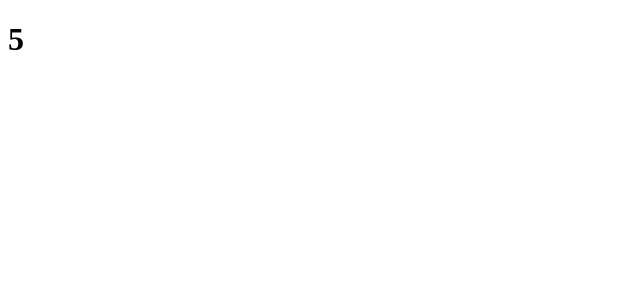
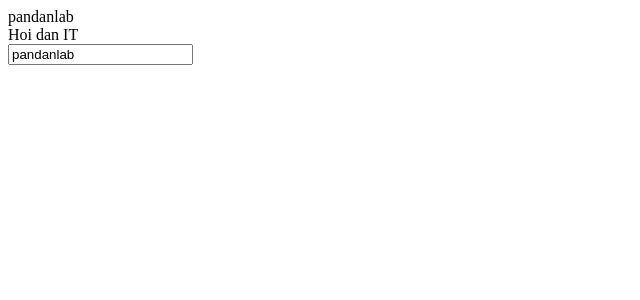
Before and after one commit to Kimsonfast-Dev/reactjs_basic, a React (Create React App) app: page / in a window 1280 px wide. Shown: the top 300 px of the page, without its empty margins (0-640 px from the left). Built offline with nearby package versions, Linux system fonts and the light colour scheme; the HTML template or start-up script is replaced by a standard one.

Commit message:
step4: state

```diff
--- a/src/App.js
+++ b/src/App.js
@@ -2,7 +2,7 @@ import Mycomponent from './views/example/Mycomponent.jsx';
 
 const App=()=>{
   return (
-    <Mycomponent></Mycomponent>
+    <Mycomponent/>
   );
 }
 
--- a/src/views/example/Mycomponent.jsx
+++ b/src/views/example/Mycomponent.jsx
@@ -1,11 +1,29 @@
 import React from 'react';
+import './Mycomponent.scss'
 
 class Mycomponent extends React.Component {
+
+    state = {
+        name: "pandanlab",
+        channel: "Hoi dan IT"
+    }
+
+    handleOnChangeName = (event) =>{
+        this.setState({
+            name: event.target.value
+        })
+    }
+
     render(){
-        let a = 5;
-
+        // let a = "hello men1";
         return(
-            <h1>{a}</h1>
+            <>
+                <div>{this.state.name}</div>
+                <div>{this.state.channel}</div>
+                <input type="text" value={this.state.name}
+                onChange={(event)=>this.handleOnChangeName(event)}
+                />
+            </>
         )
     }
 }
--- /dev/null
+++ b/src/views/example/Mycomponent.scss
@@ -0,0 +1,19 @@
+.class1 {
+    color: red;
+  }
+
+  .class2 {
+    color: blue;
+  }
+
+  .class3 {
+    color: green;
+  }
+
+  .class4 {
+    color: orange;
+  }
+
+  .class5 {
+    color: purple;
+  }
```
